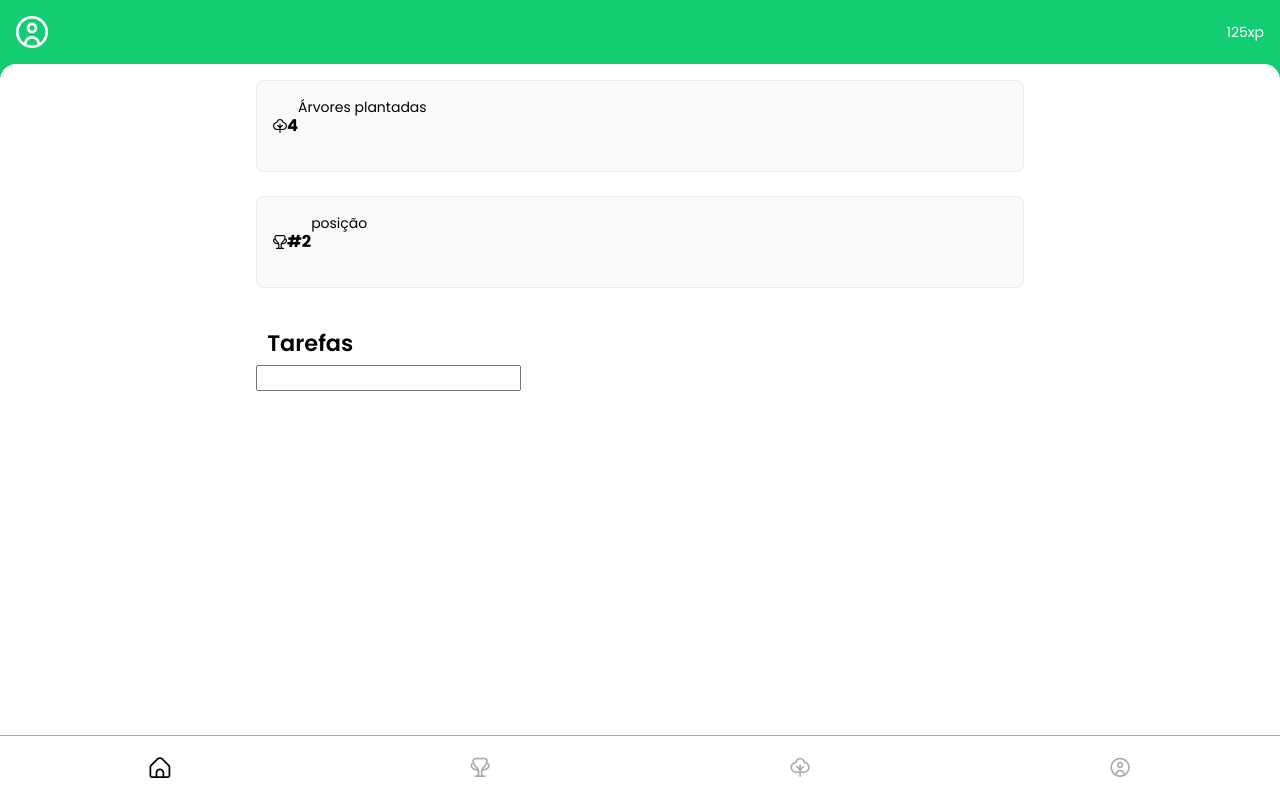
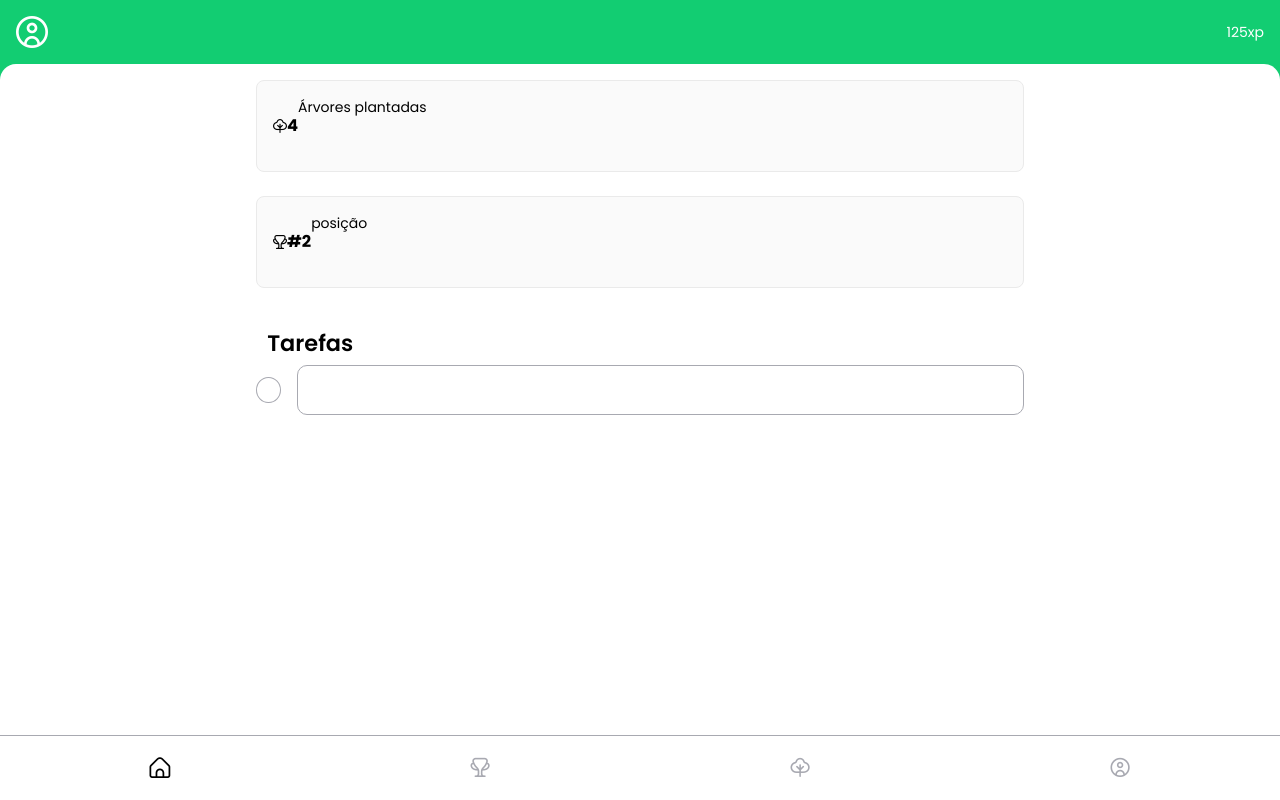
Before and after one commit to JPeMANY/arborizacao, a plain HTML site: page index.html in a window 1280 px wide. Drawn offline with nearby package versions, Linux system fonts and the light colour scheme; some icons are missing.

Commit message:
Add files via upload

```diff
--- a/index.html
+++ b/index.html
@@ -50,8 +50,12 @@
         </div> -->
 
         <h2><i class="fi fi-rr-task-checklist"></i></i>Tarefas</h2>
-        <div class="cartao">
-            <input>
+        <div class="tarefa">
+            <div class="checkbox"></div>
+            <div class="cartao">
+                <span></span>
+                <span></span>
+            </div>
         </div>
 
     </main>
--- a/inicio.css
+++ b/inicio.css
@@ -26,6 +26,29 @@ h2 {
     border-radius: 8px;
     padding: 1rem;
 }
+
+/* ----------------------- NOVO */
+.tarefa {
+    display: flex;
+    align-items: center;
+    gap: 1rem;
+}
+
+    .tarefa .checkbox {
+        border: 1px solid var(--cinza3);
+        width: 1.5rem;
+        height: 1.5rem;
+        background-color: #fff;
+        border-radius: 50%;
+    }
+
+    .tarefa .cartao {
+        width: 100%;
+        height: 3rem;
+        background-color: #fff;
+        border-radius: 10px;
+        border: 1px solid var(--cinza3);
+    }
 
 
 /* -------- Dados gerais sobre o IPTU -------- */
```
